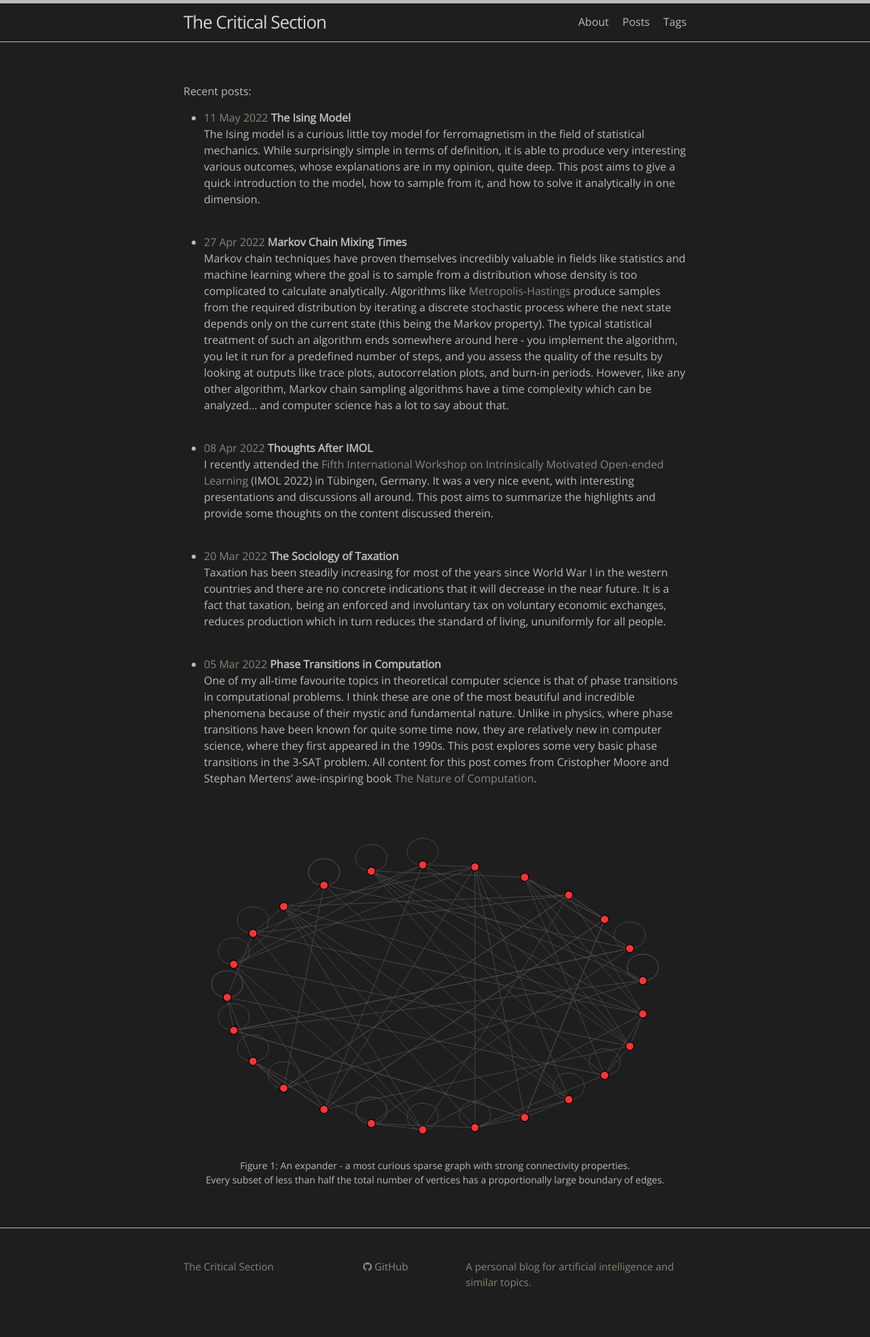
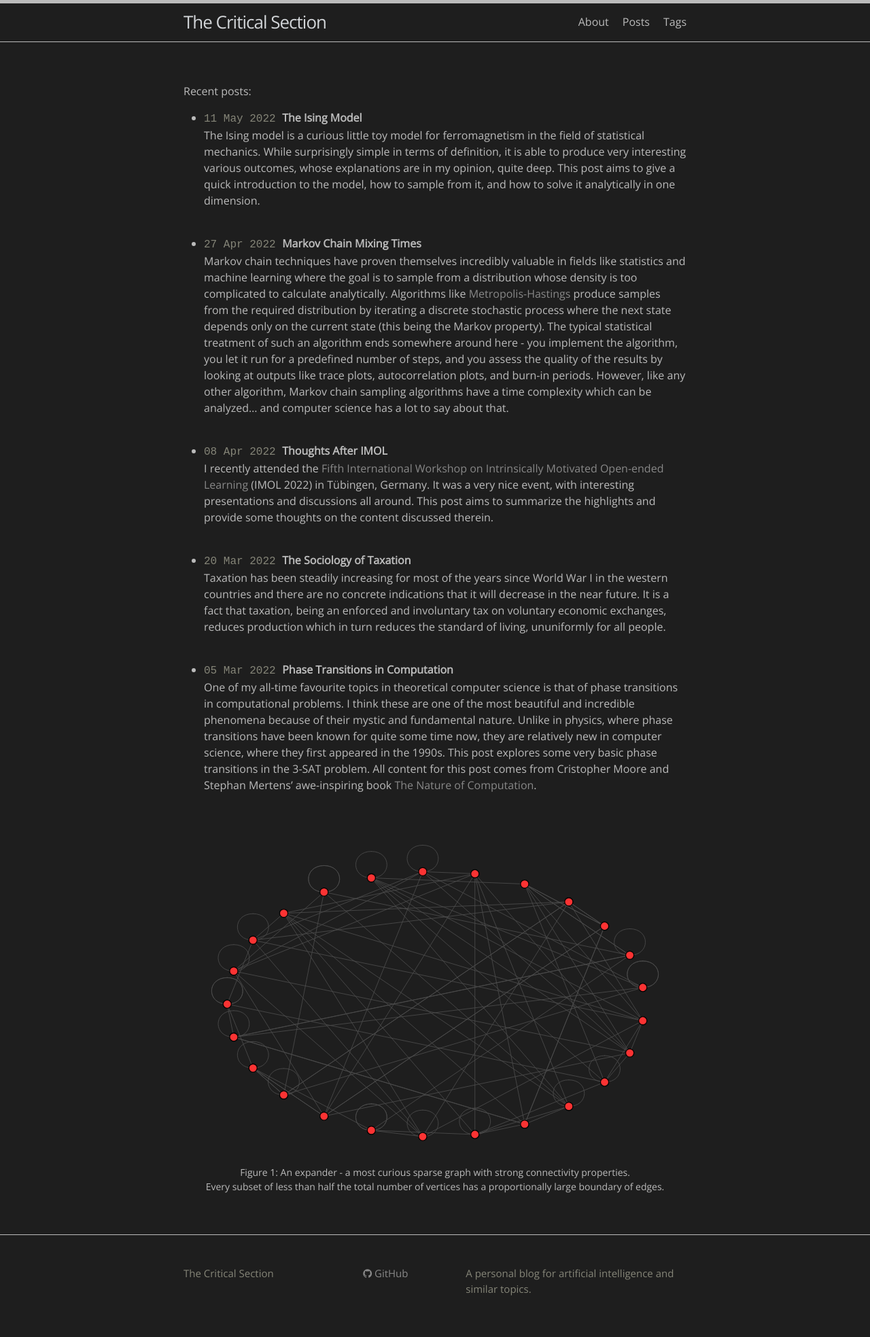
Before and after one commit to aceofgreens/aceofgreens.github.io, a Jekyll site: the page built from index.md, in a window 1280 px wide. Shown: the whole page at 68% size. Built offline with Jekyll 4.4.1, drawn with Linux system fonts in a browser that asks for light colours.

Commit message:
Monospaced font for dates and tags

```diff
--- a/_sass/minima/_base.scss
+++ b/_sass/minima/_base.scss
@@ -183,6 +183,7 @@ a {
 span {
   &.dates_and_tags {
       color: $grey-color;
+      font-family: "Cascadia Mono", monospace;
   }
 
 }
```
